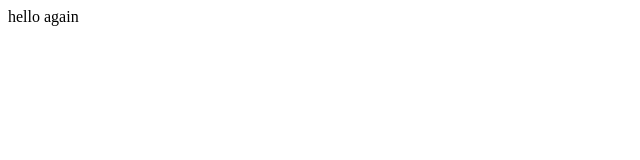
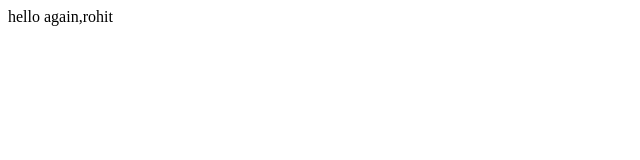
Before and after one commit to rohit026/BR, a plain HTML site: page index.html in a window 1280 px wide. Shown: the full height of the page, 0-640 px from the left. Drawn offline with Linux system fonts and the light colour scheme.

Commit message:
changed the body

```diff
--- a/index.html
+++ b/index.html
@@ -4,6 +4,6 @@
 		<title>Test</title>
 	</head>
 	<body>
-		hello again
+		hello again,rohit
 	</body>
 </html>
```
